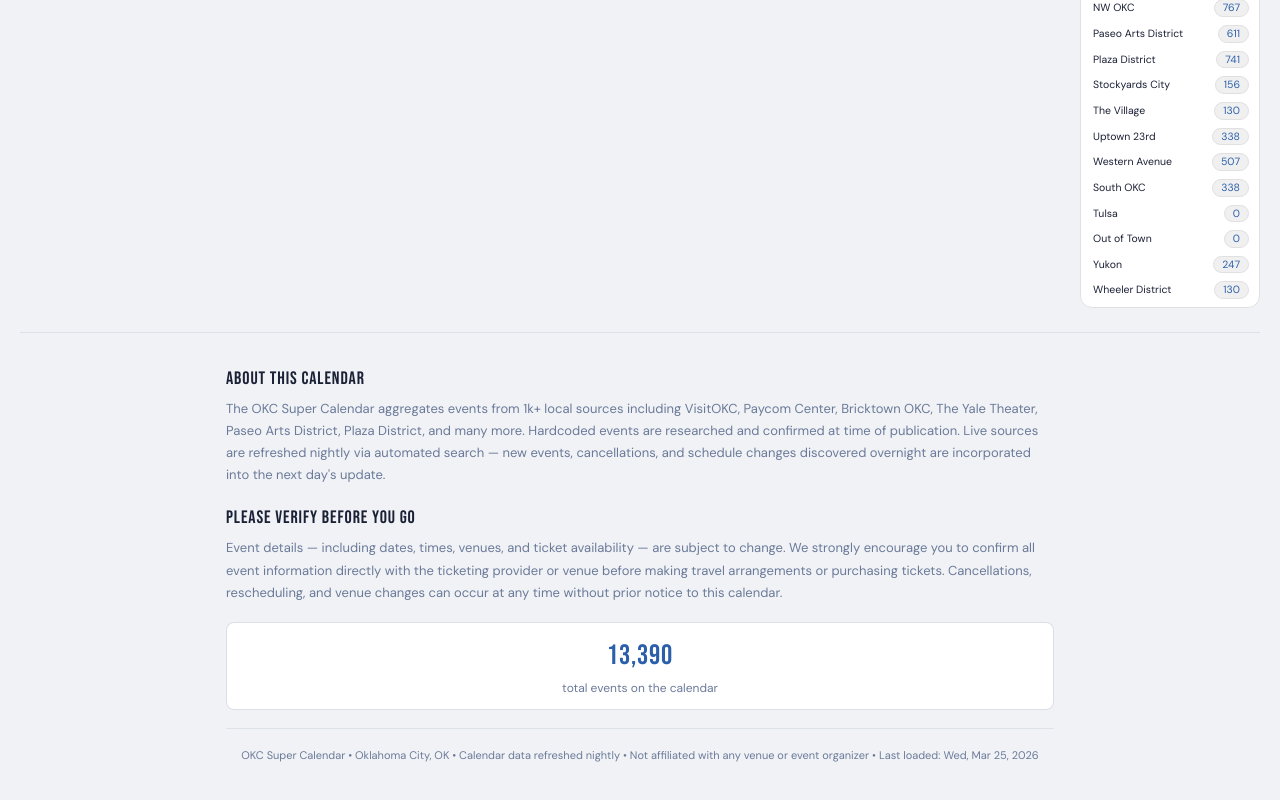
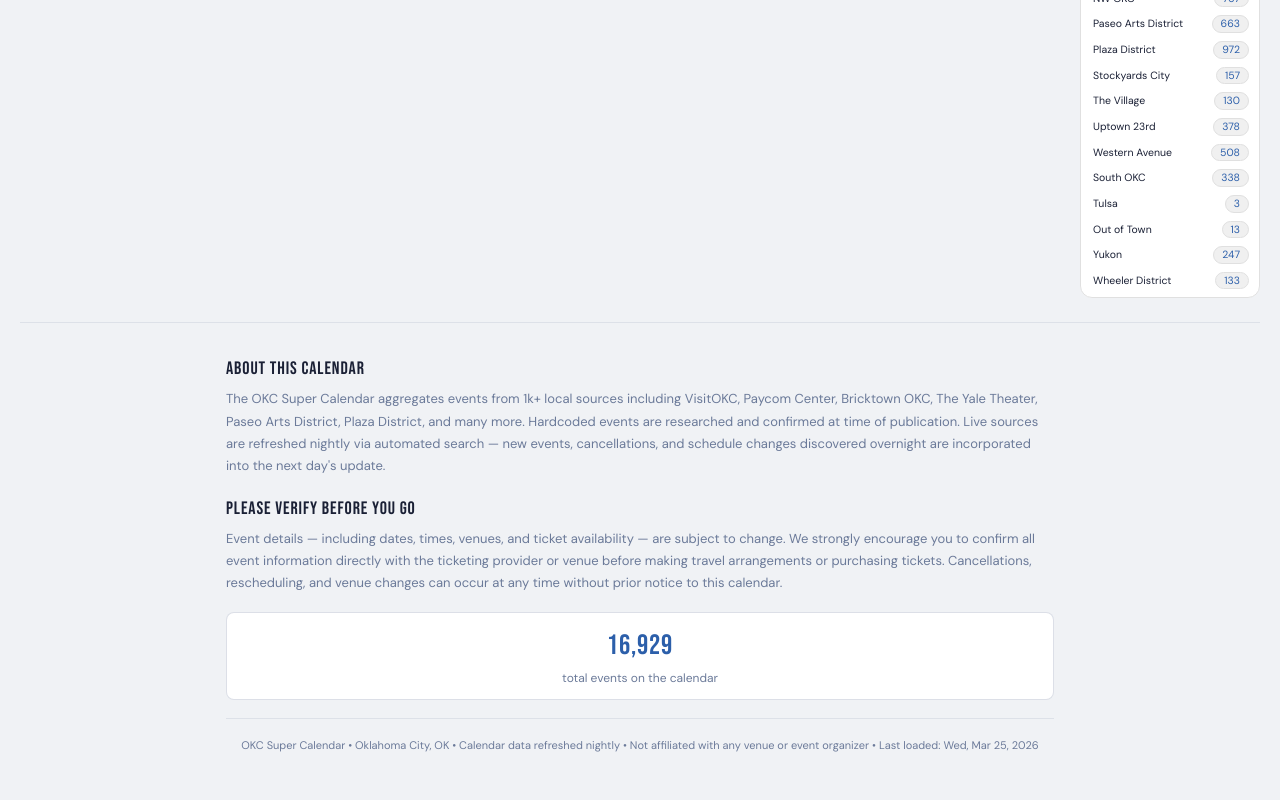
Before and after one commit to gcatny/okc-supercal-react, a React (Vite) app: page / in a window 1280 px wide. Shown: the part 956-1756 px from the top of the page. Built offline with nearby package versions, Linux system fonts and the light colour scheme; a web font is replaced by a local one.

Commit message:
Add files via upload

```diff
--- a/src/App.jsx
+++ b/src/App.jsx
@@ -25,25 +25,27 @@ import { ALL_CATS } from './data/categories';
 import { HH_DISTRICT_MAP } from './data/districts';
 
 // Utils
-import { catMatch, passesHHFilter, generateHappyHourEvents } from './utils/eventUtils';
+import { catMatch, passesHHFilter, generateHappyHourEvents, expandCanonicalEvents } from './utils/eventUtils';
 import { voteKey } from './utils/eventUtils';
 
-// Import data - these will be JSON files the nightly agent produces
+// Import data - canonical events (one row per unique event, with recurrence rules)
 import eventsData from './data/events.json';
 import happyHoursData from './data/happyHours.json';
 
 export default function App() {
-  // Build the full events list (base events + generated HH events)
+  // Expand canonical events into flat date instances, then merge with HH events.
+  // expandCanonicalEvents generates a 14-month rolling window so all calendar
+  // months render correctly without re-computation on navigation.
   const allEventsRaw = useMemo(() => {
     try {
-      const base = Array.isArray(eventsData) ? [...eventsData] : [];
+      const base = expandCanonicalEvents(eventsData);
       const hhEvents = generateHappyHourEvents(happyHoursData, HH_DISTRICT_MAP);
       return [...base, ...hhEvents]
         .filter(ev => ev && ev.date && ev.name)
         .sort((a, b) => (a.date || '') < (b.date || '') ? -1 : 1);
     } catch (err) {
       console.error('Error building events list:', err);
-      return Array.isArray(eventsData) ? [...eventsData] : [];
+      return [];
     }
   }, []);
 
```
